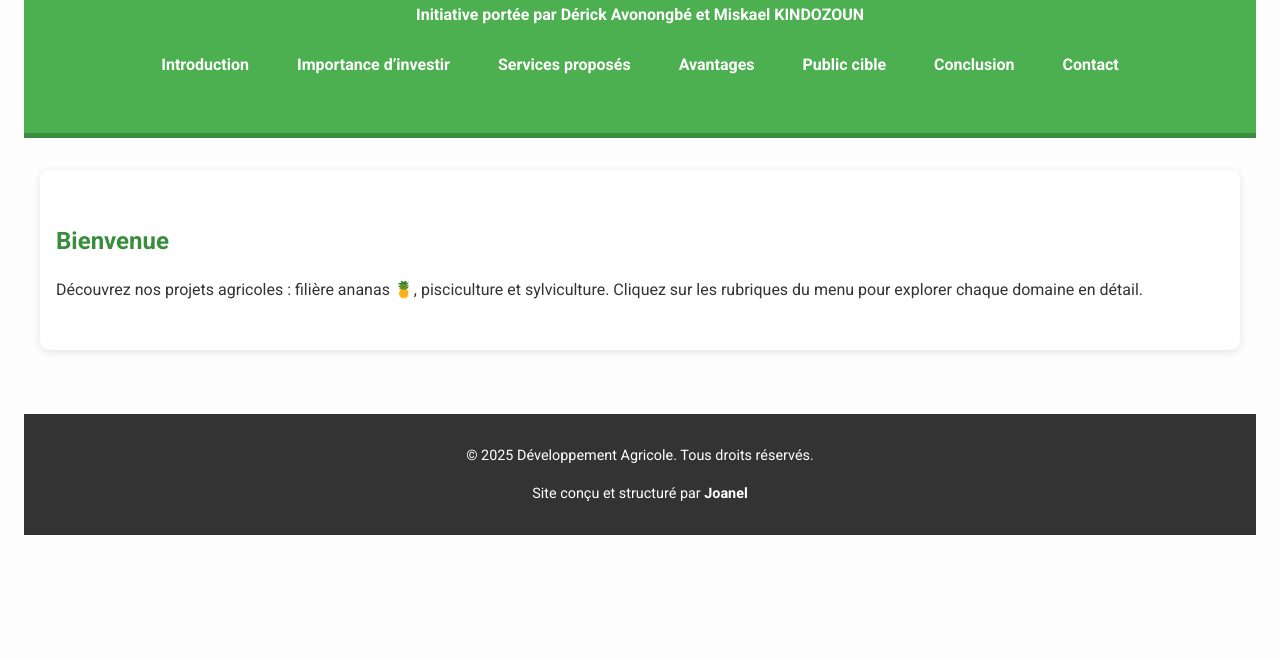
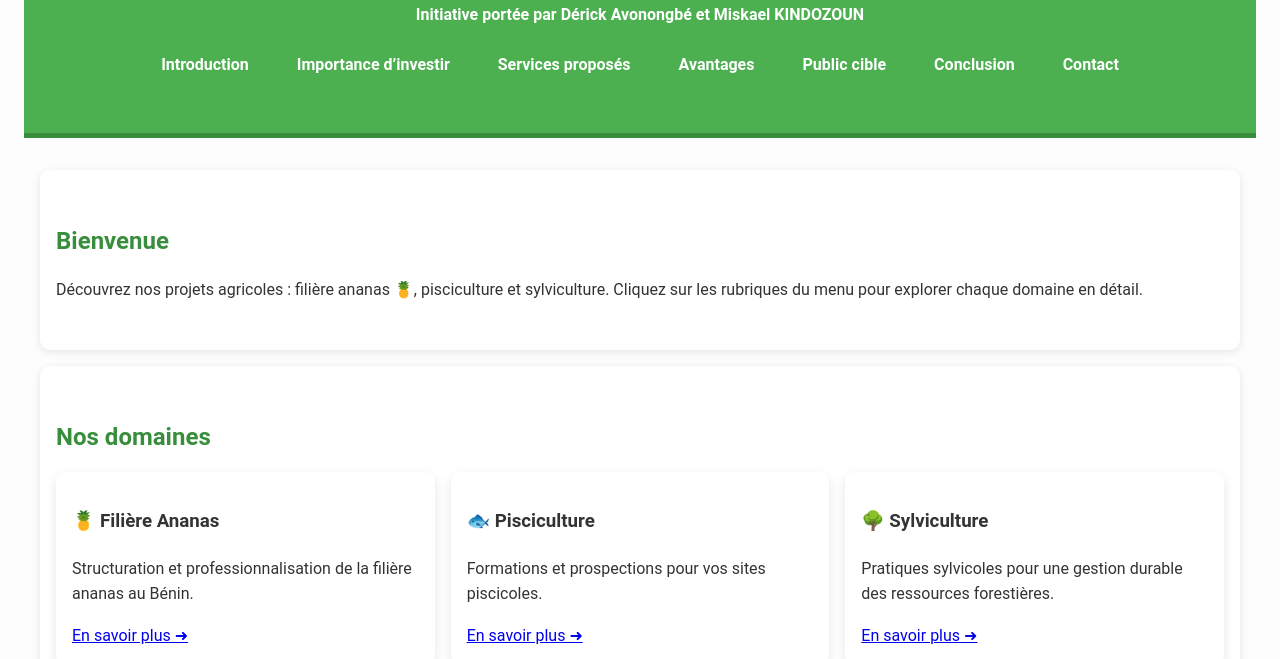
Before and after one commit to joanelcode229/-Derick-Agro-Services-, a plain HTML site: page index.html in a window 1280 px wide. Shown: the part 141-800 px from the top of the page. Drawn offline with Linux system fonts and the light colour scheme.

Commit message:
Update index.html

```diff
--- a/index.html
+++ b/index.html
@@ -5,7 +5,8 @@
   <meta name="viewport" content="width=device-width, initial-scale=1.0">
   <title>Développement Agricole</title>
   <link rel="stylesheet" href="style.css">
-  <link href="https://fonts.googleapis.com/css2?family=Roboto:wght@400;700&display=swap" rel="stylesheet">
+  <!-- Police moderne -->
+  <link href="https://fonts.googleapis.com/css2?family=Montserrat:wght@400;600&display=swap" rel="stylesheet">
 </head>
 <body>
   <header>
@@ -33,6 +34,27 @@
         Cliquez sur les rubriques du menu pour explorer chaque domaine en détail.
       </p>
     </section>
+
+    <section>
+      <h2>Nos domaines</h2>
+      <div style="display: flex; flex-wrap: wrap; gap: 1rem; justify-content: center;">
+        <div style="flex:1; min-width:250px; background:#ffffff; padding:1rem; border-radius:10px; box-shadow:0 4px 12px rgba(0,0,0,0.1); animation: fadeInUp 1.5s ease;">
+          <h3>🍍 Filière Ananas</h3>
+          <p>Structuration et professionnalisation de la filière ananas au Bénin.</p>
+          <a href="introduction.html">En savoir plus ➜</a>
+        </div>
+        <div style="flex:1; min-width:250px; background:#ffffff; padding:1rem; border-radius:10px; box-shadow:0 4px 12px rgba(0,0,0,0.1); animation: fadeInUp 1.5s ease;">
+          <h3>🐟 Pisciculture</h3>
+          <p>Formations et prospections pour vos sites piscicoles.</p>
+          <a href="pisciculture.html">En savoir plus ➜</a>
+        </div>
+        <div style="flex:1; min-width:250px; background:#ffffff; padding:1rem; border-radius:10px; box-shadow:0 4px 12px rgba(0,0,0,0.1); animation: fadeInUp 1.5s ease;">
+          <h3>🌳 Sylviculture</h3>
+          <p>Pratiques sylvicoles pour une gestion durable des ressources forestières.</p>
+          <a href="sylviculture.html">En savoir plus ➜</a>
+        </div>
+      </div>
+    </section>
   </main>
 
   <footer>
```
